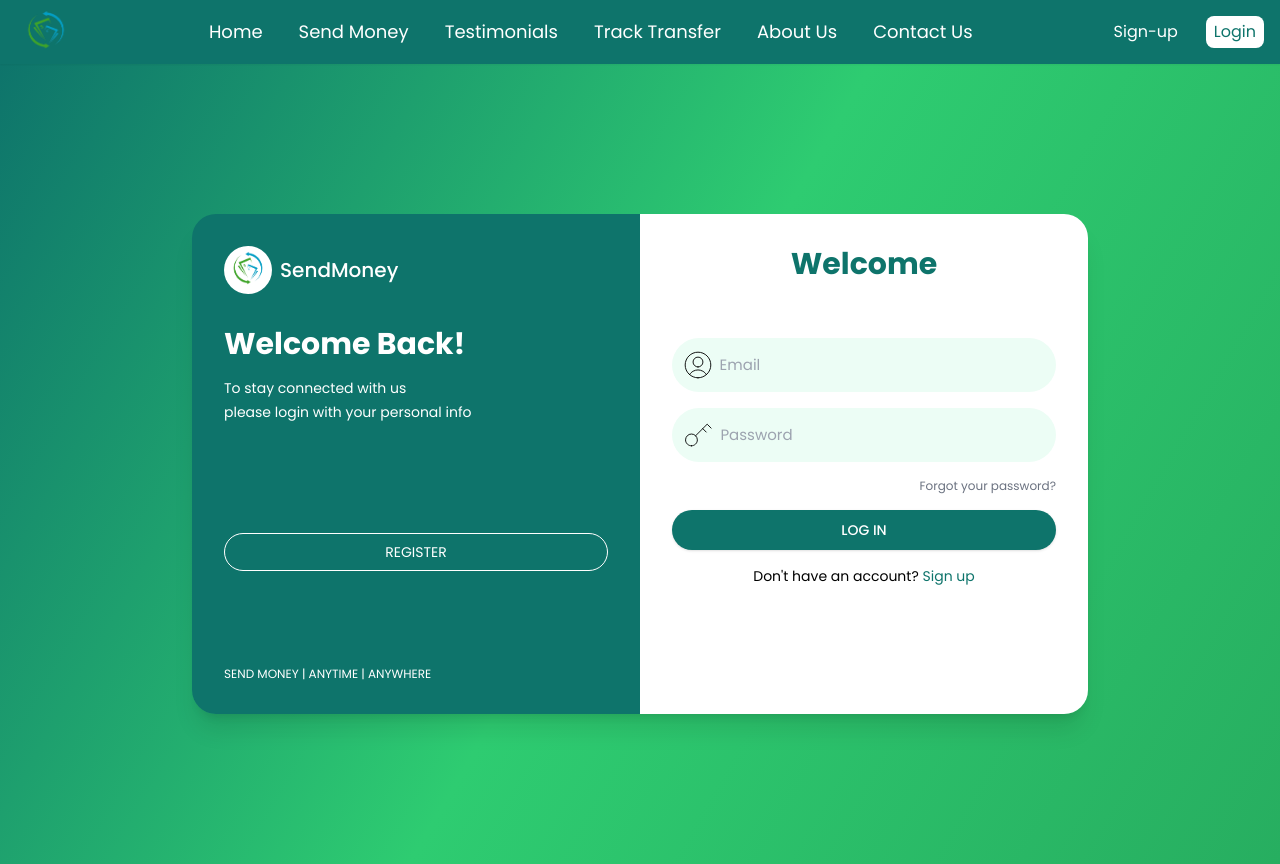
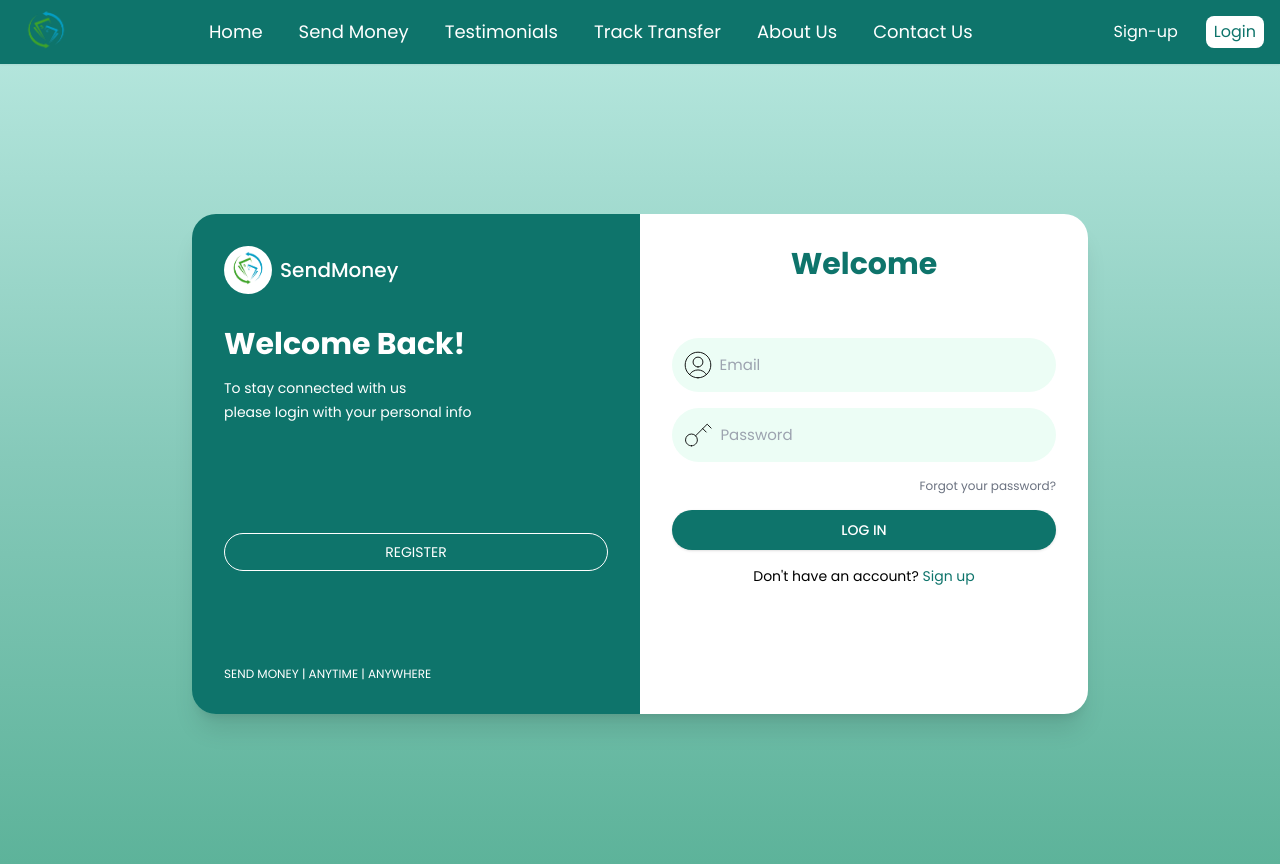
Before and after one commit to Raajkumarrai/SendMoney_Mobile, a React (Vite) app: page /login in a window 1280 px wide. Built offline with nearby package versions, Linux system fonts and the light colour scheme.

Commit message:
finished

```diff
--- a/src/pages/signin/Form.tsx
+++ b/src/pages/signin/Form.tsx
@@ -37,7 +37,7 @@ export default function Form() {
     <div
       className="h-screen w-full flex justify-center items-center text-white"
       style={{
-        background: "linear-gradient(120deg, #0e746b, #2ecc71, #27ae60)",
+        background: "linear-gradient(to bottom, #b3e5dc, #85c9b9, #5db39a)",
       }}
     >
       {/* Desktop and mobile have different layouts */}
--- a/src/pages/signup/Form.tsx
+++ b/src/pages/signup/Form.tsx
@@ -62,7 +62,7 @@ export default function RegisterForm() {
     <div
       className="min-h-screen w-full flex justify-center items-center p-4"
       style={{
-        background: "linear-gradient(120deg, #0e746b, #2ecc71, #27ae60)",
+        background: "linear-gradient(to bottom, #b3e5dc, #85c9b9, #5db39a)",
       }}
     >
       {isMobile ? (
```
